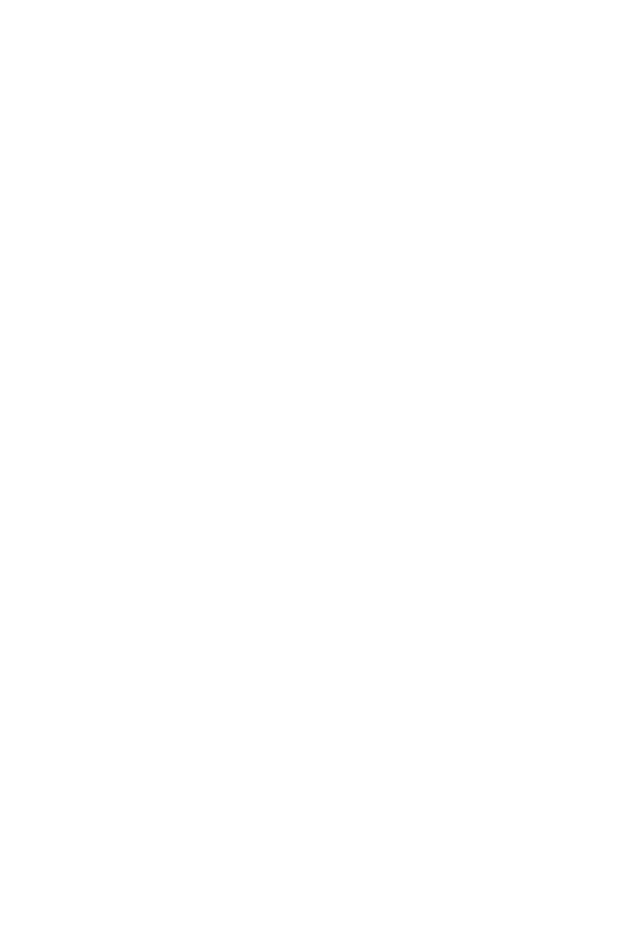
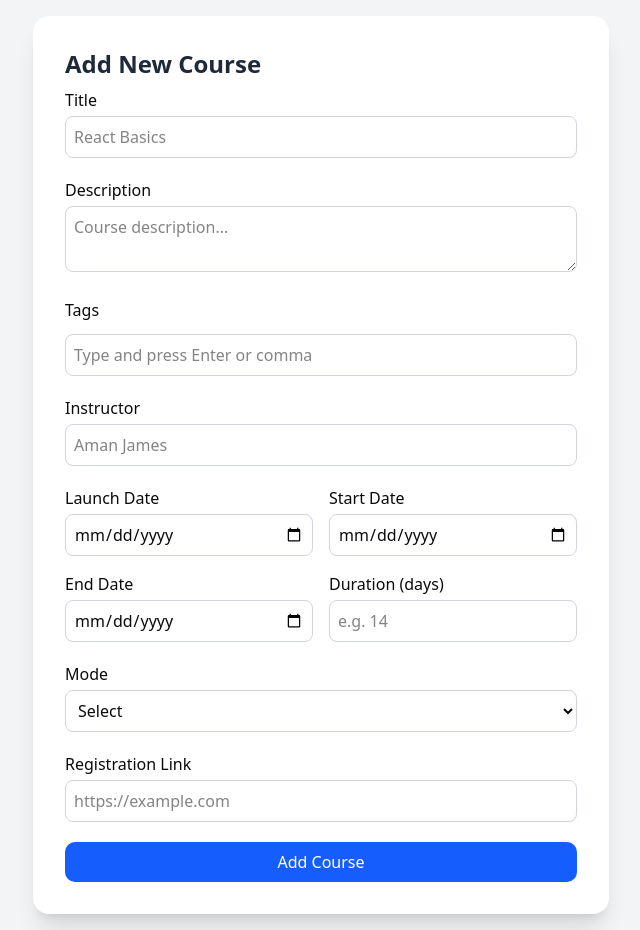
Before and after one commit to 2006aman-github/tracknest, a React (Vite) app: page /add-course in a window 1280 px wide. Before the commit this address had no page. Shown: the whole page, without its empty margins (319-959 px from the left). Before the commit the page ends 800 px from the top, so only its background shows below. Built offline with nearby package versions, Linux system fonts and the light colour scheme.

Commit message:
added course adding form

```diff
--- a/package.json
+++ b/package.json
@@ -10,14 +10,15 @@
     "preview": "vite preview"
   },
   "dependencies": {
+    "@hookform/resolvers": "^5.1.1",
     "@radix-ui/react-slot": "^1.2.3",
     "@reduxjs/toolkit": "^2.8.2",
     "@tailwindcss/vite": "^4.1.11",
     "badge": "^1.0.3",
     "class-variance-authority": "^0.7.1",
     "clsx": "^2.1.1",
+    "firebase": "^12.0.0",
     "lucide-react": "^0.525.0",
-    "firebase": "^12.0.0",
     "react": "^19.1.0",
     "react-dom": "^19.1.0",
     "react-hook-form": "^7.60.0",
@@ -25,7 +26,8 @@
     "react-router-dom": "^7.7.0",
     "shadcn": "^2.9.2",
     "tailwind-merge": "^3.3.1",
-    "tailwindcss": "^4.1.11"
+    "tailwindcss": "^4.1.11",
+    "zod": "^3.25.76"
   },
   "devDependencies": {
     "@eslint/js": "^9.30.1",
--- a/src/App.jsx
+++ b/src/App.jsx
@@ -14,12 +14,11 @@
   //   }
   // }, [isAuth, navigate]);
 
-  return (
-    <>
+    return <>
       {/* {isAuth ? <Router /> : <Form />} */}
       <Router/>
     </>
-  );
+
 }
 
 export default App;
--- a/src/index.css
+++ b/src/index.css
@@ -110,6 +110,11 @@
   --sidebar-ring: oklch(0.556 0 0);
 }
 
+/* Tailwind input field styling */
+.input-field {
+  @apply w-full p-2 border border-gray-300 rounded-md focus:outline-none focus:ring-2 focus:ring-blue-500;
+}
+
 @layer base {
   * {
     @apply border-border outline-ring/50;
--- /dev/null
+++ b/src/pages/forms/AddCourse.jsx
@@ -0,0 +1,180 @@
+import React, { useState } from "react";
+import { useForm } from "react-hook-form";
+import { zodResolver } from "@hookform/resolvers/zod";
+import { courseSchema } from "@/services/schemas/courseSchema";
+import { addCourse } from "@/services/course.js"; // your Firestore logic
+
+export default function CourseForm() {
+    const [tags, setTags] = useState([]);
+  const [tagInput, setTagInput] = useState("");
+
+  const {
+    register,
+    handleSubmit,
+    setValue,
+    formState: { errors }
+  } = useForm({
+    resolver: zodResolver(courseSchema)
+  });
+
+  const handleAddTag = () => {
+    const tag = tagInput.trim();
+    if (tag && !tags.includes(tag)) {
+      const updated = [...tags, tag];
+      setTags(updated);
+      setValue("tags", updated); // hook form field update
+    }
+    setTagInput("");
+  };
+
+  const handleKeyDown = (e) => {
+    if (e.key === "Enter" || e.key === ",") {
+      e.preventDefault();
+      handleAddTag();
+    }
+  };
+
+  const handleRemoveTag = (tagToRemove) => {
+    const updated = tags.filter(tag => tag !== tagToRemove);
+    setTags(updated);
+    setValue("tags", updated);
+  };
+
+  const onSubmit = async (data) => {
+    data.createdAt = new Date();
+    data.approved = false;
+    try {
+        console.log(data)
+    //   await addCourse(data);
+      alert("Course added successfully!");
+    } catch (err) {
+      console.error(err);
+      alert("Failed to add course.");
+    }
+  };
+
+  return (
+    <div className="flex justify-center items-center min-h-screen bg-gray-100 p-4">
+      <form
+        onSubmit={handleSubmit(onSubmit)}
+        className="bg-white rounded-2xl shadow-xl p-8 w-full max-w-xl space-y-5"
+      >
+        <h2 className="text-2xl font-bold text-gray-800 mb-2">Add New Course</h2>
+
+        <div>
+          <label className="block mb-1 font-medium">Title</label>
+          <input
+            {...register("title")}
+            className="input-field"
+            placeholder="React Basics"
+          />
+          <p className="text-red-500 text-sm">{errors.title?.message}</p>
+        </div>
+
+        <div>
+          <label className="block mb-1 font-medium">Description</label>
+          <textarea
+            {...register("description")}
+            className="input-field"
+            placeholder="Course description..."
+          />
+          <p className="text-red-500 text-sm">{errors.description?.message}</p>
+        </div>
+
+        <div>
+          <label className="block mb-1 font-medium">Tags</label>
+          <div className="flex flex-wrap items-center gap-2 mb-2">
+            {tags.map((tag, i) => (
+              <span
+                key={i}
+                className="bg-blue-100 text-blue-700 px-2 py-1 rounded-full text-sm flex items-center"
+              >
+                {tag}
+                <button
+                  type="button"
+                  onClick={() => handleRemoveTag(tag)}
+                  className="ml-1 text-blue-500 hover:text-blue-800"
+                >
+                  &times;
+                </button>
+              </span>
+            ))}
+          </div>
+ <input
+            value={tagInput}
+            onChange={(e) => setTagInput(e.target.value)}
+            onKeyDown={handleKeyDown}
+            placeholder="Type and press Enter or comma"
+            className="input-field"
+          />
+          <p className="text-red-500 text-sm">{errors.tags?.message}</p>
+        </div>
+         <input type="hidden" {...register("tags")} />
+        <div>
+          <label className="block mb-1 font-medium">Instructor</label>
+          <input
+            {...register("instructor")}
+            className="input-field"
+            placeholder="Aman James"
+          />
+          <p className="text-red-500 text-sm">{errors.instructor?.message}</p>
+        </div>
+
+        <div className="grid grid-cols-2 gap-4">
+          <div>
+            <label className="block mb-1 font-medium">Launch Date</label>
+            <input {...register("launchDate")} type="date" className="input-field" />
+            <p className="text-red-500 text-sm">{errors.launchDate?.message}</p>
+          </div>
+          <div>
+            <label className="block mb-1 font-medium">Start Date</label>
+            <input {...register("startDate")} type="date" className="input-field" />
+            <p className="text-red-500 text-sm">{errors.startDate?.message}</p>
+          </div>
+          <div>
+            <label className="block mb-1 font-medium">End Date</label>
+            <input {...register("endDate")} type="date" className="input-field" />
+            <p className="text-red-500 text-sm">{errors.endDate?.message}</p>
+          </div>
+          <div>
+            <label className="block mb-1 font-medium">Duration (days)</label>
+            <input
+              {...register("durationDays", {valueAsNumber: true})}
+              type="number"
+              className="input-field"
+              placeholder="e.g. 14"
+            />
+            <p className="text-red-500 text-sm">{errors.durationDays?.message}</p>
+          </div>
+        </div>
+
+        <div>
+          <label className="block mb-1 font-medium">Mode</label>
+          <select {...register("mode")} className="input-field">
+            <option value="">Select</option>
+            <option value="online">Online</option>
+            <option value="offline">Offline</option>
+          </select>
+          <p className="text-red-500 text-sm">{errors.mode?.message}</p>
+        </div>
+
+        <div>
+          <label className="block mb-1 font-medium">Registration Link</label>
+          <input
+            {...register("registrationLink")}
+            className="input-field"
+            placeholder="https://example.com"
+          />
+          <p className="text-red-500 text-sm">{errors.registrationLink?.message}</p>
+        </div>
+
+        <button
+          type="submit"
+          className="w-full bg-blue-600 text-white py-2 rounded-lg hover:bg-blue-700 transition"
+        >
+          Add Course
+        </button>
+      </form>
+    </div>
+  );
+}
--- a/src/routes/routes.jsx
+++ b/src/routes/routes.jsx
@@ -1,6 +1,7 @@
 import { Routes, Route } from 'react-router-dom'
 import Index from '@/pages/courses'
 import Form from '@/pages/forms/login.jsx'
+import CourseForm from "../pages/forms/AddCourse"
 
 export default function Router() {
     return (
@@ -9,6 +10,7 @@
             <Route path="/test" element={<h1>Testing</h1>} />
             <Route path="/courses" element={<Index/>} />
             <Route path="/login" element={<Form/>} />
+            <Route path="/add-course" element={<CourseForm/>} />
         </Routes>
     )
 }
--- /dev/null
+++ b/src/services/course.js
@@ -0,0 +1,76 @@
+import { z } from 'zod';
+import { db } from "../firebaseconfig";
+import { collection, query, where, getDocs } from "firebase/firestore";
+
+const userSchema = z.object({
+  name: z.string(),
+  age: z.number(),
+  email: z.string().email(),
+  createdAt: z.instanceof(Date),
+});
+
+// type User = z.infer<typeof userSchema>;
+
+const userData = {
+  name: "Aman",
+  age: 22,
+  email: "aman@example.com",
+  createdAt: new Date(),
+};
+
+
+userSchema.parse(userData); // throws if invalid
+
+export async function addCourse(course) {
+  try {
+    const docRef = await addDoc(collection(db, "courses"), course);
+    console.log("Course added with ID:", docRef.id);
+    return docRef.id;
+  } catch (error) {
+    console.error("Error adding course:", error);
+    throw error;
+  }
+}
+
+
+
+export async function updateCourse(courseId, updatedFields) {
+  try {
+    const courseRef = doc(db, "courses", courseId);
+    await updateDoc(courseRef, updatedFields);
+    console.log("Course updated successfully.");
+  } catch (error) {
+    console.error("Error updating course:", error);
+    throw error;
+  }
+}
+
+
+// fetching
+export async function getCoursesByTag(tag) {
+  try {
+    const q = query(collection(db, "courses"), where("tags", "array-contains", tag));
+    const querySnapshot = await getDocs(q);
+
+    const courses = querySnapshot.docs.map(doc => ({ id: doc.id, ...doc.data() }));
+    return courses;
+  } catch (err) {
+    console.error("Error fetching courses by tag:", err);
+    throw err;
+  }
+}
+
+
+//Fetch Courses by Launch Date (>= or ==)
+export async function getUpcomingCourses(date) {
+  try {
+    const q = query(collection(db, "courses"), where("launchDate", ">=", date));
+    const querySnapshot = await getDocs(q);
+
+    const courses = querySnapshot.docs.map(doc => ({ id: doc.id, ...doc.data() }));
+    return courses;
+  } catch (err) {
+    console.error("Error fetching courses by date:", err);
+    throw err;
+  }
+}
--- /dev/null
+++ b/src/services/schemas/courseSchema.js
@@ -0,0 +1,23 @@
+// courseSchema.js
+import { z } from "zod";
+
+export const courseSchema = z.object({
+  title: z.string().min(1),
+  description: z.string().min(1),
+  tags: z.array(z.string().min(1)).nonempty(),
+  instructor: z.string().min(1),
+  launchDate: z.string().refine(date => !isNaN(Date.parse(date)), {
+    message: "Invalid launchDate"
+  }),
+  startDate: z.string().refine(date => !isNaN(Date.parse(date)), {
+    message: "Invalid startDate"
+  }),
+  endDate: z.string().refine(date => !isNaN(Date.parse(date)), {
+    message: "Invalid endDate"
+  }),
+  durationDays: z.number().optional(),
+  mode: z.enum(["online", "offline"]),
+  registrationLink: z.string().url(),
+  createdAt: z.any().optional(), // Can be Date or Timestamp
+  approved: z.boolean().optional()
+});
```
Also changed, not shown: 1 other file (tests, documents, lock files or other folders).
